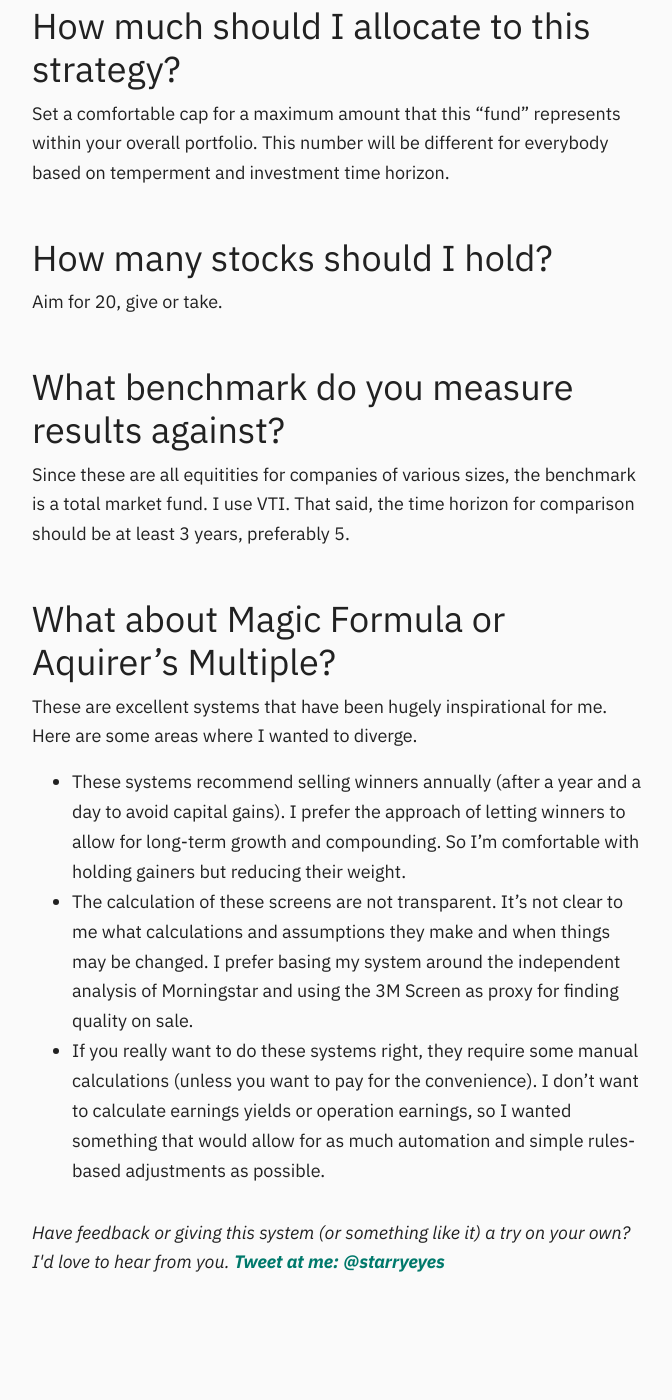
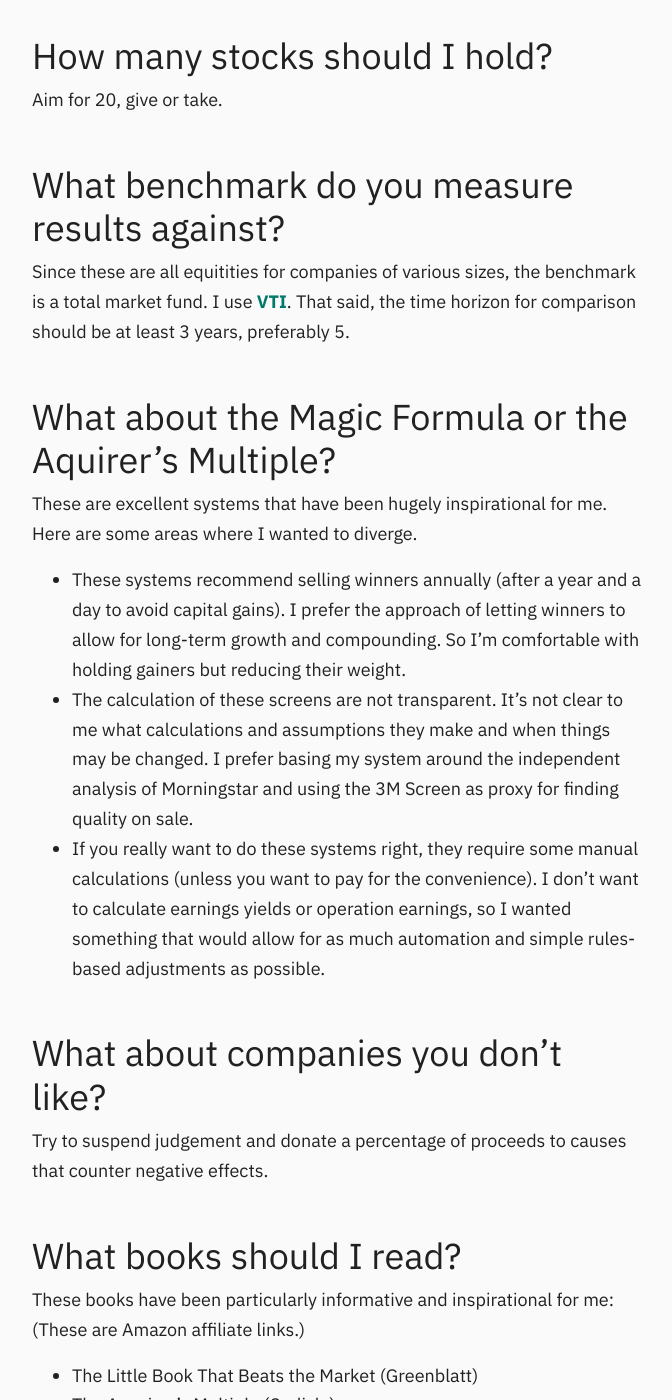
Before and after one commit to starryeyedinvestor/starryeyedinvestor.github.io, a Jekyll site: the page built from qa.md, in a window 1280 px wide and 1400 px high, scrolled down 440 px. Shown: the whole window, without its empty margins (303-975 px from the left). Built offline with Jekyll 4.4.1, drawn with Linux system fonts in a browser that asks for light colours; before the commit the page ends 1781 px from its top, so only the background shows below that; some of the changed text lies outside the part shown.

Commit message:
udpate twitter links

```diff
--- a/_layouts/index.html
+++ b/_layouts/index.html
@@ -31,7 +31,7 @@
           <a class="nav-link" href="{{site.baseurl}}/qa.html">Q&amp;A</a>
         </li>
         <li class="nav-item ml-sm-auto">
-          <a class="btn btn-outline-primary" href="twitter.com">Tweet at me</a>
+          <a class="btn btn-outline-primary" href="https://twitter.com/starry_eyed_inv">Tweet at me</a>
         </li>
       </ul>
     </nav>
@@ -40,7 +40,7 @@
       {{content}}
       <footer class="mt-5">
           <em>
-              Have feedback or giving this system (or something like it) a try on your own? I'd love to hear from you. <a href="http://twitter.com">Tweet at me: @starryeyes</a>
+              Have feedback or giving this system (or something like it) a try on your own? I’d love to hear from you. <a href="https://twitter.com/starry_eyed_inv">Tweet at me: @starry_eyed_inv</a>
           </em>
       </footer>
     </main>
--- a/qa.md
+++ b/qa.md
@@ -13,10 +10,20 @@ Set a comfortable cap for a maximum amount that this "fund" represents within yo
 Aim for 20, give or take.
 
 ## What benchmark do you measure results against?
-Since these are all equitities for companies of various sizes, the benchmark is a total market fund. I use VTI. That said, the time horizon for comparison should be at least 3 years, preferably 5.
+Since these are all equitities for companies of various sizes, the benchmark is a total market fund. I use [VTI](https://investor.vanguard.com/etf/profile/VTI). That said, the time horizon for comparison should be at least 3 years, preferably 5.
 
-## What about Magic Formula or Aquirer's Multiple?
+## What about the Magic Formula or the Aquirer's Multiple?
 These are excellent systems that have been hugely inspirational for me. Here are some areas where I wanted to diverge.
 - These systems recommend selling winners annually (after a year and a day to avoid capital gains). I prefer the approach of letting winners to allow for long-term growth and compounding. So I'm comfortable with holding gainers but reducing their weight.
 - The calculation of these screens are not transparent. It's not clear to me what calculations and assumptions they make and when things may be changed. I prefer basing my system around the independent analysis of Morningstar and using the 3M Screen as proxy for finding quality on sale.
 - If you really want to do these systems right, they require some manual calculations (unless you want to pay for the convenience). I don't want to calculate earnings yields or operation earnings, so I wanted something that would allow for as much automation and simple rules-based adjustments as possible.
+
+## What about companies you don't like?
+Try to suspend judgement and donate a percentage of proceeds to causes that counter negative effects.
+
+## What books should I read?
+These books have been particularly informative and inspirational for me: (These are Amazon affiliate links.)
+- The Little Book That Beats the Market (Greenblatt)
+- The Acquirer's Multiple (Carlisle)
+- The Dhando Investor (Pabrai)
+- The Education of a Value Investor (Spier)
```
Also changed, not shown: other parts of qa.md (+0 -3 lines), assets/img/The_Finance_Super_App___M1_Finance.png (added), assets/img/sei-avatar.png (added), assets/img/star-eyes.svg, assets/img/star-eyes@4x.png (added), 1 other file.
